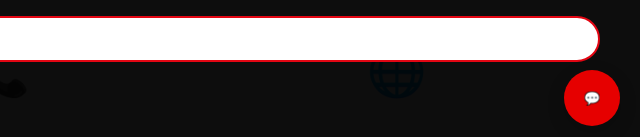
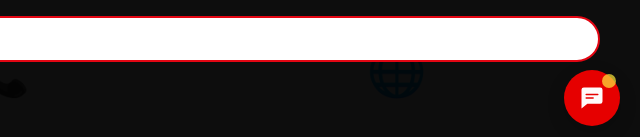
Before and after one commit to zaidkira/djeezy, a website: page djezzy-website-replica.html in a window 1280 px wide. Shown: the part 654-791 px from the top of the page, 640-1280 px from the left. Drawn offline with Linux system fonts and the light colour scheme.

Commit message:
UI: chat toggle — use SVG icon with pulsing badge; keep hide-on-open behavior

```diff
--- a/djezzy-website-replica.html
+++ b/djezzy-website-replica.html
@@ -26,6 +26,27 @@
             transition: transform .18s ease, box-shadow .18s ease;
         }
         .chat-toggle-btn:active { transform: scale(.98); }
+        /* SVG icon inside the button */
+        .chat-toggle-btn svg { width: 28px; height: 28px; display: block; }
+        /* small badge (unread/attention) */
+        .chat-toggle-btn .chat-badge {
+            position: absolute;
+            top: 6px;
+            right: 6px;
+            width: 10px;
+            height: 10px;
+            border-radius: 50%;
+            background: #ffeb3b;
+            box-shadow: 0 0 0 rgba(255, 235, 59, 0.8);
+            transform-origin: center;
+            animation: pulse 2000ms infinite ease-in-out;
+        }
+
+        @keyframes pulse {
+            0% { transform: scale(1); opacity: 1; }
+            50% { transform: scale(1.4); opacity: .7; }
+            100% { transform: scale(1); opacity: 1; }
+        }
 
         /* Chat panel that appears above the button */
         .chat-widget {
@@ -281,7 +302,14 @@
     </footer>
 
     <!-- Chat widget injected by assistant -->
-    <button id="chatToggleBtn" class="chat-toggle-btn" aria-controls="chat-widget" aria-expanded="false" title="Ouvrir le chat">💬</button>
+    <button id="chatToggleBtn" class="chat-toggle-btn" aria-controls="chat-widget" aria-expanded="false" aria-label="Ouvrir le chat" title="Ouvrir le chat">
+        <!-- Chat bubble SVG (keeps visuals crisp) -->
+        <svg viewBox="0 0 24 24" fill="none" xmlns="http://www.w3.org/2000/svg" aria-hidden="true" focusable="false">
+            <path d="M21 15a2 2 0 0 1-2 2H8l-5 4V5a2 2 0 0 1 2-2h14a2 2 0 0 1 2 2v10z" fill="#FFFFFF" opacity="0.98"/>
+            <path d="M7 9h10M7 12h6" stroke="#E60000" stroke-width="1.2" stroke-linecap="round" stroke-linejoin="round"/>
+        </svg>
+        <span class="chat-badge" aria-hidden="true"></span>
+    </button>
     <div id="chat-widget" class="chat-widget" role="complementary" aria-hidden="true">
         <div id="chat-header">💬 Djeezy Support <button id="chatCloseBtn" class="chat-close-btn" aria-label="Fermer le chat">✕</button></div>
         <div id="chat-messages">
```
